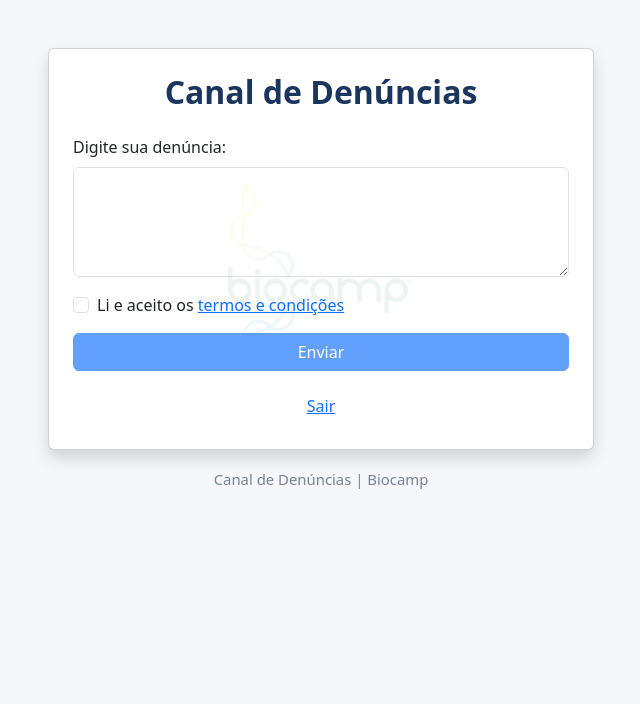
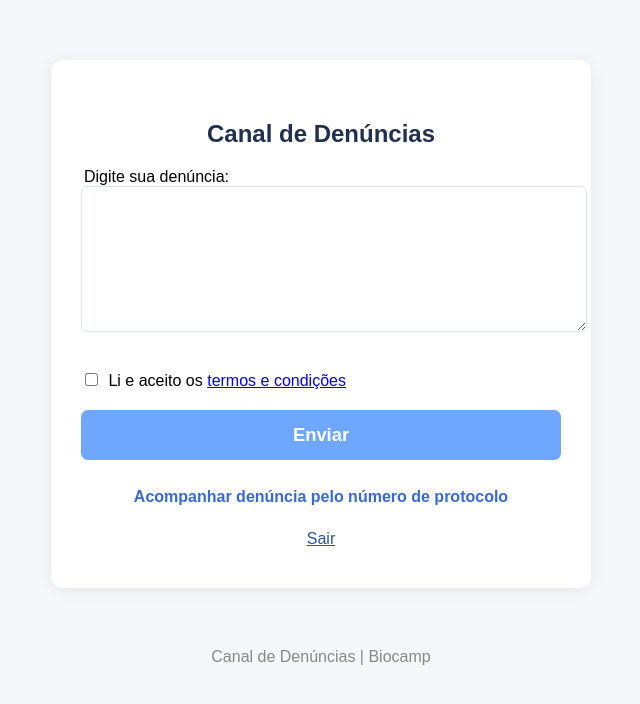
Before and after one commit to Biocamp/canal-denuncias, a Flask app: template templates/denuncia.html in a window 1280 px wide. Shown: the top 704 px of the page, without its empty margins (319-959 px from the left). Run offline with Flask 3, Linux system fonts and the light colour scheme; the template is opened without the code that fills it, so the values that code supplies are empty.

Commit message:
feat: adiciona protocolo aleatório à denúncia

```diff
--- a/templates/denuncia.html
+++ b/templates/denuncia.html
@@ -2,155 +2,119 @@
 <html lang="pt-br">
 <head>
     <meta charset="UTF-8">
-  <title>Enviar Denúncia</title>
-  <meta name="viewport" content="width=device-width, initial-scale=1">
-  <link href="https://cdn.jsdelivr.net/npm/bootstrap@5.3.3/dist/css/bootstrap.min.css" rel="stylesheet">
+    <title>Canal de Denúncias</title>
     <style>
-    body { background: #f5f7fa; }
-    .marca-agua {
-      position: absolute;
-      top: 53%;
-      left: 50%;
-      width: 80%;
-      max-width: 260px;
-      opacity: 0.07;
-      transform: translate(-50%, -50%);
-      pointer-events: none;
-      z-index: 1;
-      user-select: none;
+        body {
+            background: #f5f7fa;
+            font-family: Arial, sans-serif;
         }
-    .card-custom { position: relative; overflow: hidden; }
-    .rodape {
-      font-size: 0.93rem;
-      color: #7b8493;
+        .card-custom {
+            max-width: 480px;
+            margin: 60px auto;
+            padding: 40px 30px;
+            background: #fff;
+            border-radius: 12px;
+            box-shadow: 0 2px 16px #0001;
+        }
+        h2 {
             text-align: center;
-      margin-top: 18px;
+            color: #203050;
+        }
+        textarea {
+            width: 100%;
+            min-height: 120px;
+            border-radius: 6px;
+            border: 1px solid #dbe2ee;
+            padding: 12px;
+            margin-bottom: 24px;
+            resize: vertical;
+            font-size: 1rem;
+        }
+        button, .btn-custom {
+            width: 100%;
+            background: #6ea8fe;
+            color: #fff;
+            font-weight: bold;
+            padding: 14px;
+            border: none;
+            border-radius: 7px;
+            font-size: 1.15rem;
+            margin-top: 10px;
+            cursor: pointer;
+            transition: background .2s;
+        }
+        button:hover, .btn-custom:hover {
+            background: #4186ec;
+        }
+        label {
+            margin-left: 3px;
+            font-size: 1rem;
+        }
+        .terms {
+            margin-top: 10px;
+            margin-bottom: 10px;
+        }
+        .link-consulta {
+            text-align: center;
+            margin-top: 28px;
+        }
+        .link-consulta a {
+            color: #386ad7;
+            font-weight: bold;
+            text-decoration: none;
+            transition: color .2s;
+        }
+        .link-consulta a:hover {
+            color: #0d1c4b;
+        }
+        .msg-flash {
+            text-align: center;
+            margin: 18px 0 6px 0;
+            padding: 10px;
+            border-radius: 6px;
+            background: #e6f1ff;
+            color: #29599a;
+            border: 1px solid #b1d0f7;
+        }
+        .sair-link {
+            display: block;
+            margin: 24px auto 0 auto;
+            width: fit-content;
+            text-align: center;
+            color: #29599a;
+            text-decoration: underline;
         }
     </style>
 </head>
 <body>
-  <div class="container py-5">
-    <div class="row justify-content-center">
-      <div class="col-md-7 col-lg-6">
-        <div class="card card-custom shadow p-4">
-          <!-- Marca d'água -->
-          <img src="{{ url_for('static', filename='logo-biocamp.png') }}"
-               alt="logo biocamp"
-               class="marca-agua">
-
-          <h2 class="mb-4 text-center" style="color:#1a355e;font-weight:600;">
-            Canal de Denúncias
-          </h2>
-
+    <div class="card-custom">
+        <h2>Canal de Denúncias</h2>
         {% with messages = get_flashed_messages(with_categories=true) %}
-            {% for category, msg in messages %}
-              <div class="alert alert-{{ category }} mt-2">{{ msg }}</div>
+            {% if messages %}
+                {% for category, message in messages %}
+                    <div class="msg-flash">{{ message }}</div>
                 {% endfor %}
+            {% endif %}
         {% endwith %}
-
         <form method="POST">
-            <div class="mb-3">
-              <label for="texto" class="form-label">
-                Digite sua denúncia:
-              </label>
-              <textarea class="form-control"
-                        name="texto"
-                        id="texto"
-                        rows="4"
-                        required></textarea>
-            </div>
-
-            <!-- Checkbox com link que abre o modal -->
-            <div class="form-check mb-3">
-              <input class="form-check-input"
-                     type="checkbox"
-                     name="terms"
-                     id="terms"
-                     required>
-              <label class="form-check-label" for="terms">
+            <label for="texto">Digite sua denúncia:</label>
+            <textarea name="texto" id="texto" required></textarea>
+            <div class="terms">
+                <input type="checkbox" name="terms" id="terms">
+                <label for="terms">
                     Li e aceito os
-                <a href="#"
-                   data-bs-toggle="modal"
-                   data-bs-target="#termsModal">
-                  termos e condições
-                </a>
+                    <a href="{{ url_for('termos') }}" target="_blank">termos e condições</a>
                 </label>
             </div>
-
-            <!-- Botão desabilitado até aceitar os termos -->
-            <button id="submitBtn"
-                    type="submit"
-                    class="btn btn-primary w-100"
-                    disabled>
-              Enviar
-            </button>
+            <button type="submit">Enviar</button>
         </form>
-
-          <a href="{{ url_for('logout') }}" class="btn btn-link mt-3 w-100">
-            Sair
-          </a>
+        <div class="link-consulta">
+            <a href="{{ url_for('consulta') }}">Acompanhar denúncia pelo número de protocolo</a>
         </div>
-
-        <div class="rodape">Canal de Denúncias | Biocamp</div>
+        <a href="{{ url_for('logout') }}" class="sair-link">Sair</a>
     </div>
-    </div>
-  </div>
-
-  <!-- Modal de Termos e Condições -->
-  <div class="modal fade" id="termsModal" tabindex="-1"
-       aria-labelledby="termsModalLabel" aria-hidden="true">
-    <div class="modal-dialog modal-lg">
-      <div class="modal-content">
-        <div class="modal-header">
-          <h5 class="modal-title" id="termsModalLabel">
-            Termo de Ciência e Aceite – Canal de Denúncias
-          </h5>
-          <button type="button" class="btn-close"
-                  data-bs-dismiss="modal"
-                  aria-label="Fechar"></button>
-        </div>
-        <div class="modal-body">
-          <p>
-            A Biocamp Laboratórios Ltda. mantém ativo um Canal de Denúncias 24 horas,
-            disponível para colaboradores. Por ele, você pode relatar, com segurança
-            e confidencialidade, condutas como:
-          </p>
-          <ul>
-            <li>Assédio;</li>
-            <li>Discriminação;</li>
-            <li>Fraudes;</li>
-            <li>Corrupção;</li>
-            <li>Conflitos de interesse;</li>
-            <li>Riscos psicossociais (NR-01);</li>
-            <li>Violação ao Código de Conduta ou normas internas;</li>
-          </ul>
-          <p><strong>Declaro que compreendi e aceito que:</strong></p>
-          <ul>
-            <li>Todas as denúncias são tratadas de forma técnica, independente e imparcial, garantindo o sigilo das informações e a proteção contra retaliações;</li>
-            <li>O uso do canal deve ser responsável e de boa-fé, sob pena de medidas disciplinares e legais em caso de denúncias falsas ou abusivas;</li>
-            <li>A apuração poderá gerar ações corretivas, disciplinares ou legais, conforme a gravidade dos fatos;</li>
-            <li>Estou ciente das diretrizes da Biocamp e do compromisso de sua equipe em manter a confidencialidade e a integridade do processo.</li>
-          </ul>
-        </div>
-        <div class="modal-footer">
-          <button type="button" class="btn btn-secondary"
-                  data-bs-dismiss="modal">
-            Fechar
-          </button>
-        </div>
-      </div>
-    </div>
-  </div>
-
-  <!-- Scripts do Bootstrap -->
-  <script src="https://cdn.jsdelivr.net/npm/bootstrap@5.3.3/dist/js/bootstrap.bundle.min.js"></script>
-  <!-- Habilita o botão Enviar somente quando o checkbox estiver marcado -->
-  <script>
-    const checkbox = document.getElementById('terms');
-    const submitBtn = document.getElementById('submitBtn');
-    checkbox.addEventListener('change', () => {
-      submitBtn.disabled = !checkbox.checked;
-    });
-  </script>
+    <footer style="text-align:center; color:#888; margin-top:24px;">
+        Canal de Denúncias | Biocamp
+    </footer>
 </body>
 </html>
```
Lines whose indentation alone changed are shown as unchanged.
